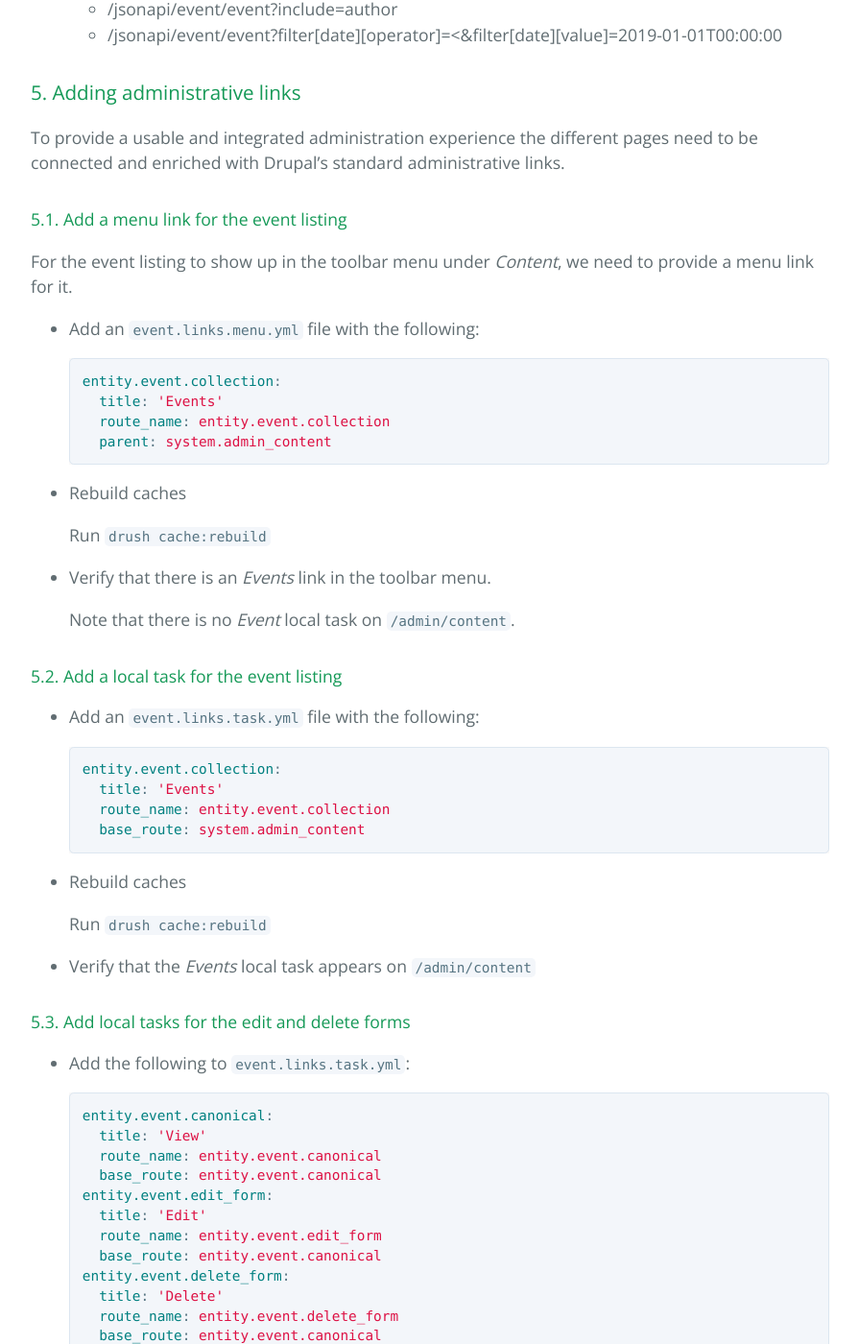
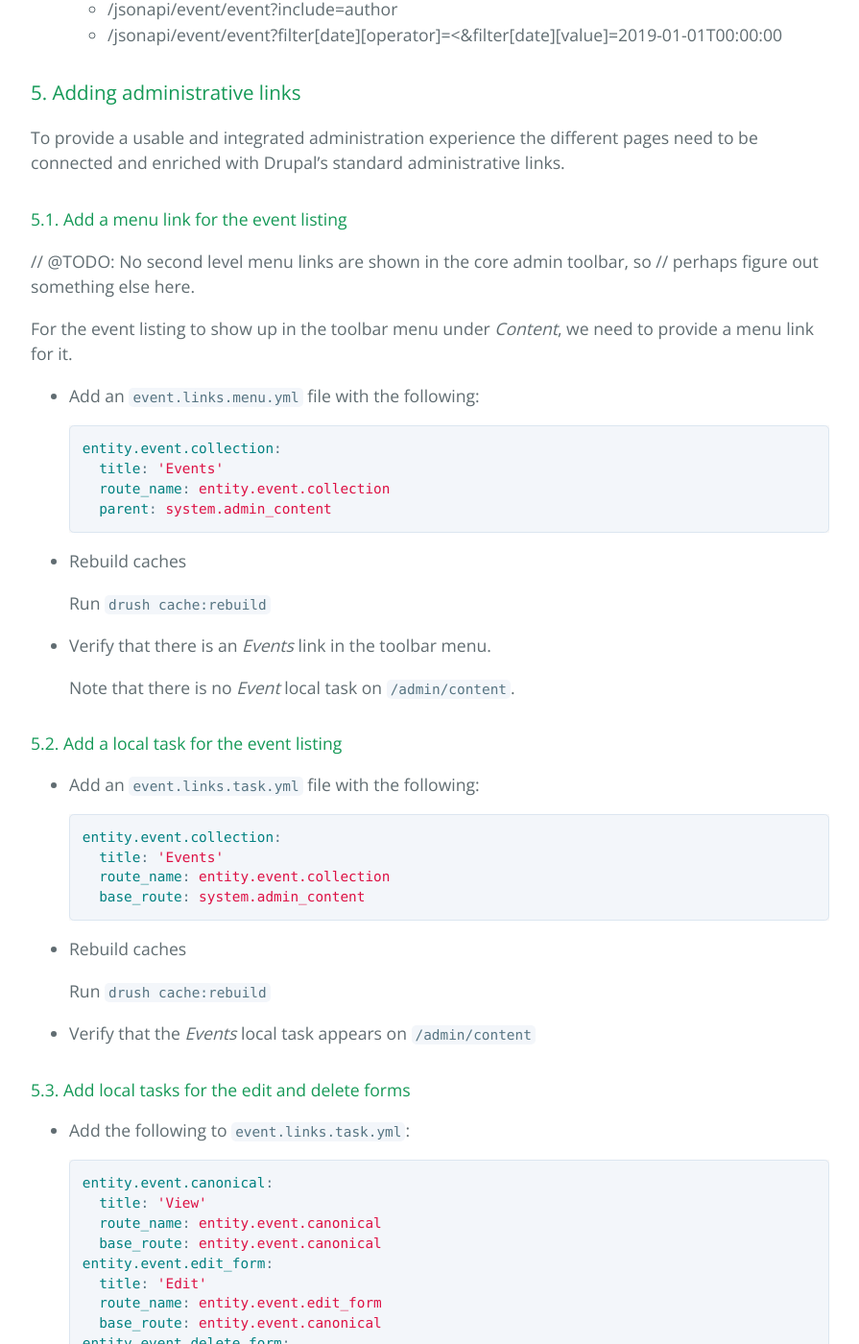
Before and after one commit to drupal-entity-training/event, a Jekyll site: the page built from index.md, in a window 1280 px wide and 1400 px high, scrolled down 19794 px. Shown: the whole window at 96% size, without its empty margins (192-1087 px from the left). Built offline with Jekyll 4.4.1, drawn with Linux system fonts in a browser that asks for light colours; Markdown is read by kramdown in place of the engine named in the settings.

Commit message:
Update chapter 05 notes.

```diff
--- a/index.md
+++ b/index.md
@@ -2322,6 +2322,9 @@ need to be connected and enriched with Drupal's standard administrative links.
 
 #### 5.1. Add a menu link for the event listing
 
+// @TODO: No second level menu links are shown in the core admin toolbar, so
+//  perhaps figure out something else here.
+
 For the event listing to show up in the toolbar menu under _Content_, we need
 to provide a menu link for it.
 
```
Also changed, not shown: other parts of index.md (+1 -1 lines).
